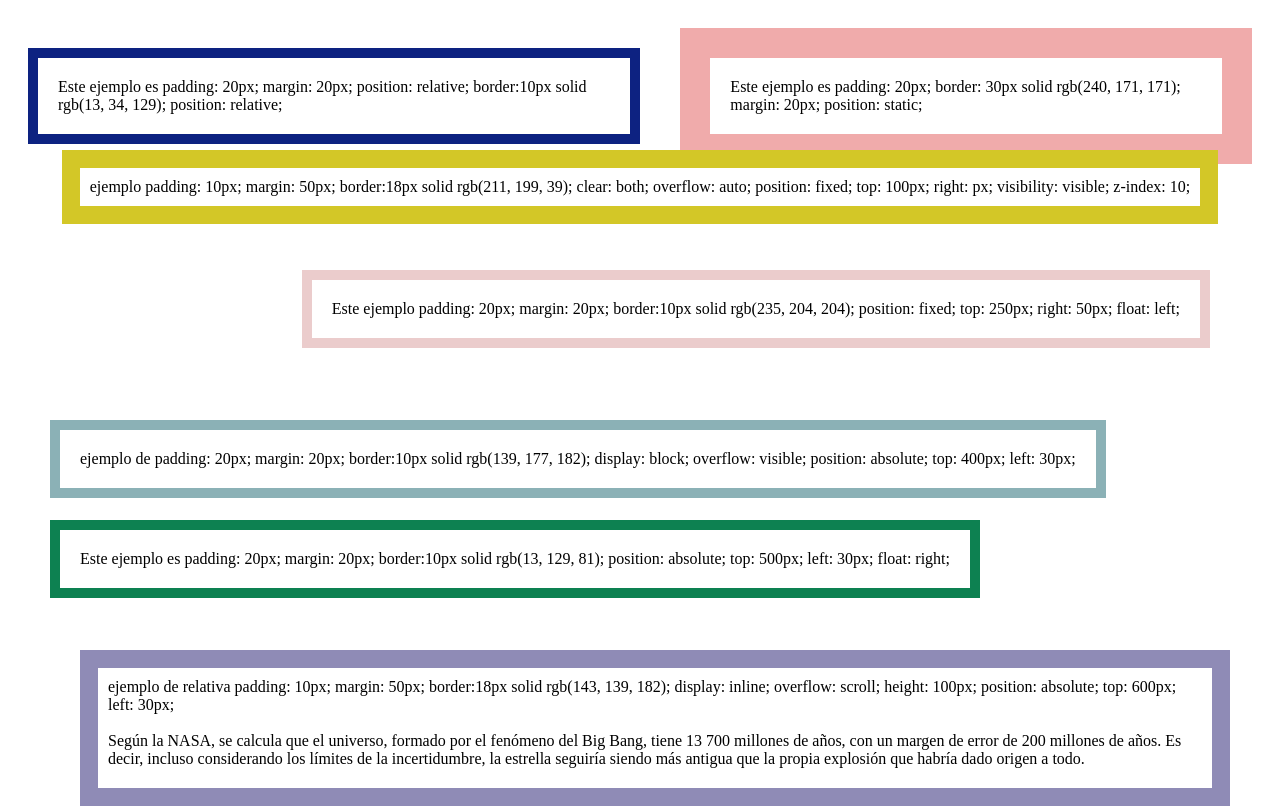
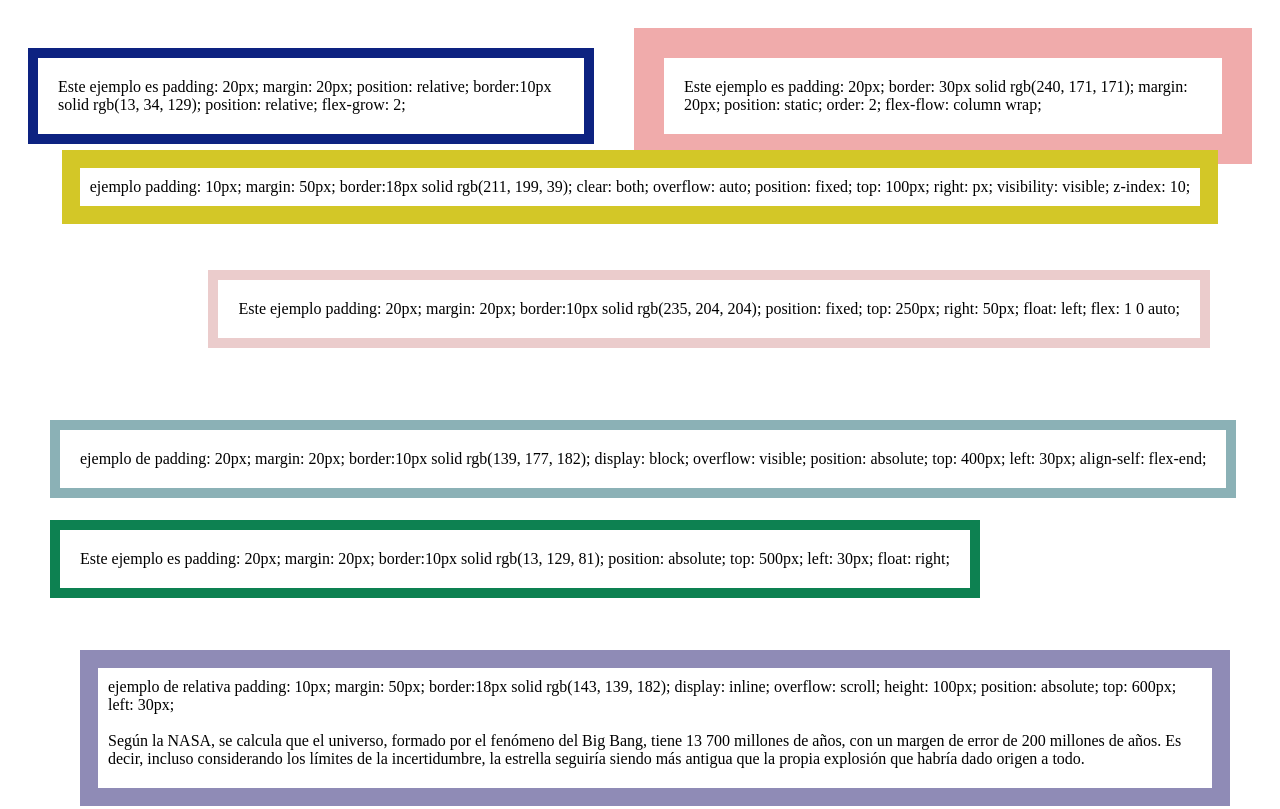
Before and after one commit to danielamendezp/Tarea2, a plain HTML site: page index.html in a window 1280 px wide. Shown: the top 809 px of the page. Drawn offline with Linux system fonts and the light colour scheme.

Commit message:
Update index.html

```diff
--- a/index.html
+++ b/index.html
@@ -13,6 +13,8 @@
     border: 30px solid rgb(240, 171, 171);
     margin: 20px;
     position: static;
+    order: 2;
+    flex-flow: column wrap;
   </div>
 
 
@@ -22,6 +24,7 @@
     position: relative;
     border:10px solid rgb(13, 34, 129);
     position: relative;
+    flex-grow: 2;
   </div>
 
   <div class="varios3">Este ejemplo es
@@ -41,6 +44,7 @@
     top: 250px;
     right: 50px;
     float: left;
+    flex: 1 0 auto;
   </div>
   <div class="varios5">ejemplo de
     padding: 20px;
@@ -51,6 +55,8 @@
     position: absolute;
     top: 400px;
     left: 30px;
+    align-self: flex-end;
+
    </div>
   <div class="varios6">ejemplo de relativa
     padding: 10px;
```
